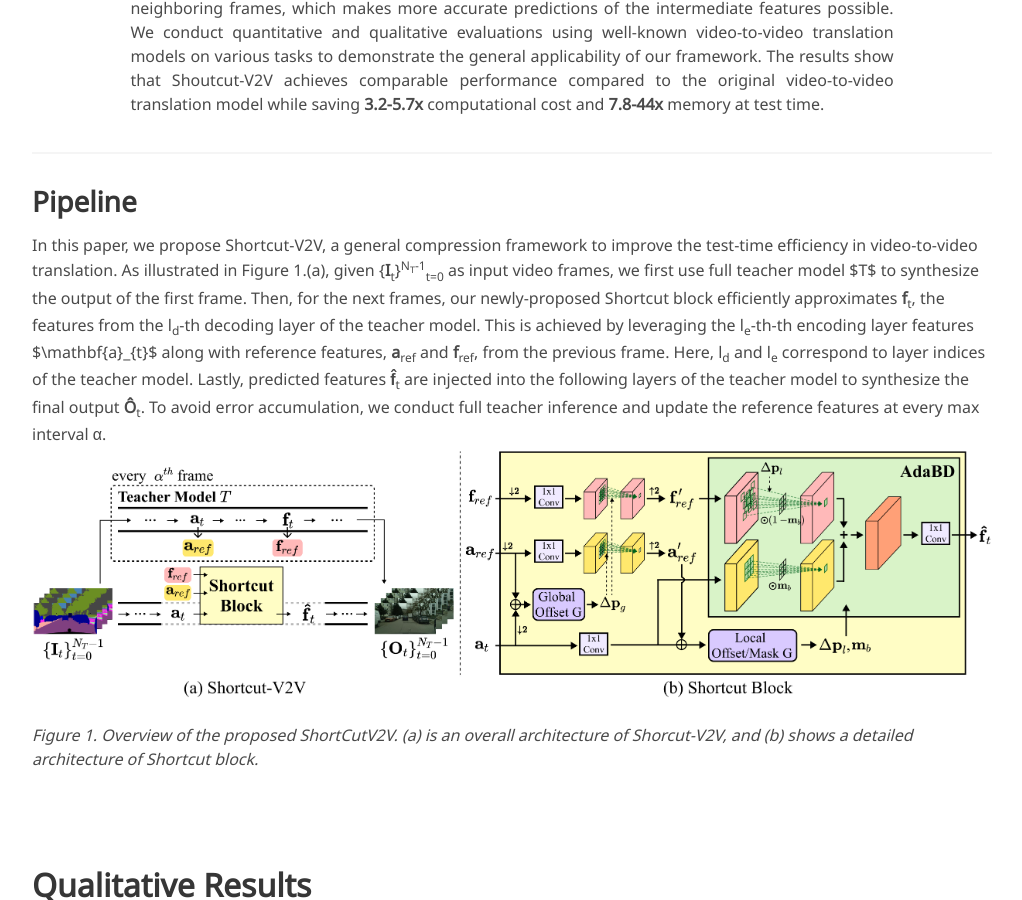
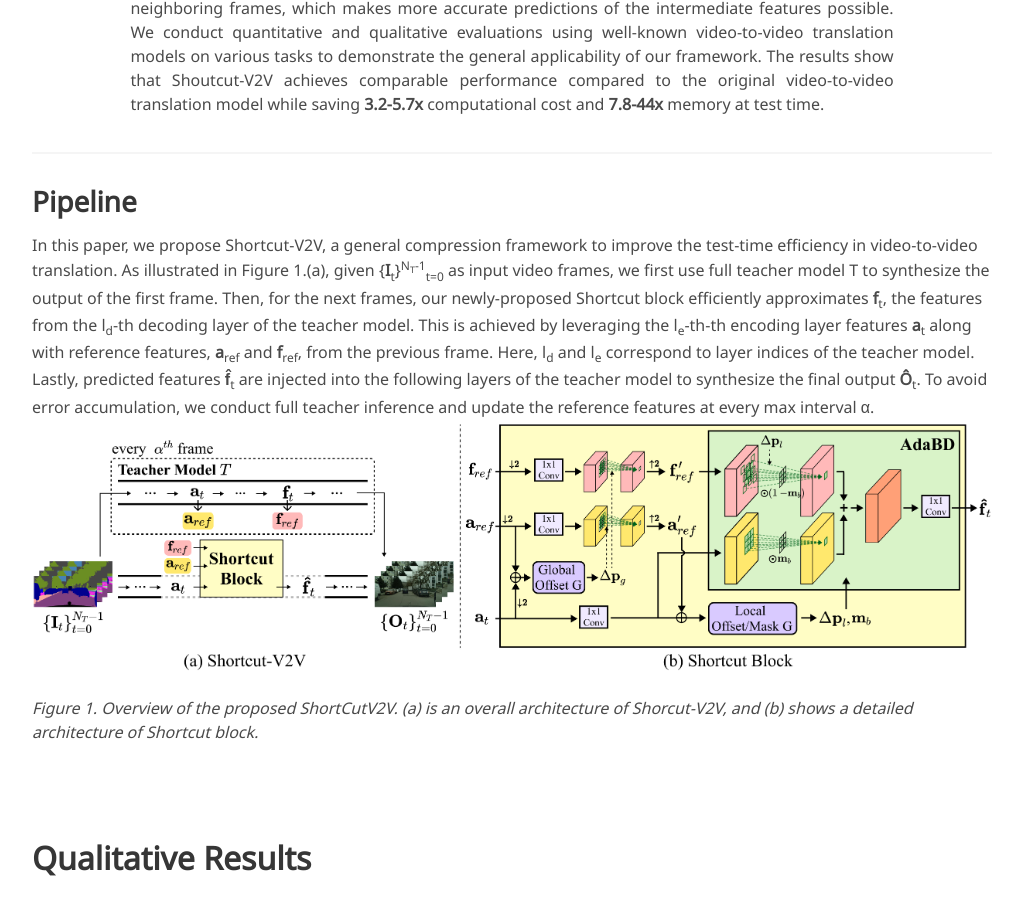
Before and after one commit to shortcut-v2v/shortcut-v2v.github.io, a Jekyll site: the page built from index.md, in a window 1280 px wide and 900 px high, scrolled down 1124 px. Shown: the whole window, without its empty margins (128-1150 px from the left). Built offline with Jekyll 4.4.1, drawn with Linux system fonts in a browser that asks for light colours; some web fonts are replaced.

Commit message:
Update index.md

```diff
--- a/index.md
+++ b/index.md
@@ -32,9 +32,9 @@ The results show that Shoutcut-V2V achieves comparable performance compared to t
 
 ## Pipeline
 In this paper, we propose Shortcut-V2V, a general compression framework to improve the test-time efficiency in video-to-video translation.
-As illustrated in Figure 1.(a), given {<b>I</b><sub>t</sub>}<sup>N<sub>T</sub>-1</sup><sub>t=0</sub> as input video frames, we first use full teacher model $T$ to synthesize the output of the first frame.
+As illustrated in Figure 1.(a), given {<b>I</b><sub>t</sub>}<sup>N<sub>T</sub>-1</sup><sub>t=0</sub> as input video frames, we first use full teacher model T to synthesize the output of the first frame.
 Then, for the next frames, our newly-proposed Shortcut block efficiently approximates <b>f</b><sub>t</sub>, the features from the l<sub>d</sub>-th decoding layer of the teacher model.
-This is achieved by leveraging the l<sub>e</sub>-th-th encoding layer features $\mathbf{a}_{t}$ along with reference features, <b>a</b><sub>ref</sub> and <b>f</b><sub>ref</sub>, from the previous frame.
+This is achieved by leveraging the l<sub>e</sub>-th-th encoding layer features <b>a</b><sub>t</sub> along with reference features, <b>a</b><sub>ref</sub> and <b>f</b><sub>ref</sub>, from the previous frame.
 Here, l<sub>d</sub> and l<sub>e</sub> correspond to layer indices of the teacher model.
 Lastly, predicted features <b>f&#770;</b><sub>t</sub> are injected into the following layers of the teacher model to synthesize the final output <b>O&#770;</b><sub>t</sub>.
 To avoid error accumulation, we conduct full teacher inference and update the reference features at every max interval &alpha;.
```
